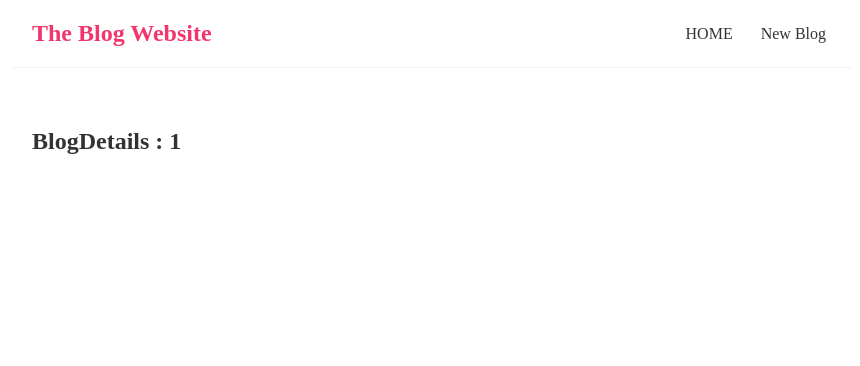
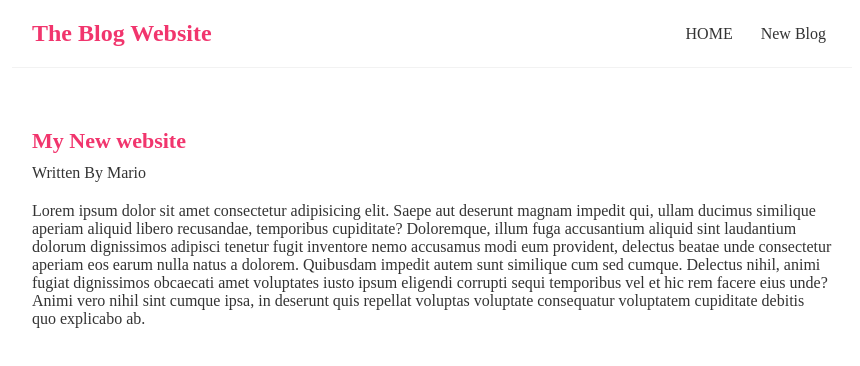
Before and after one commit to mtbtaiyyab/react-learning, a React (Create React App) app: page /blog/1 in a window 1280 px wide. Shown: the top 366 px of the page, without its empty margins (208-1068 px from the left). Built offline with nearby package versions, Linux system fonts and the light colour scheme; data requests are answered from the project's data file.

Commit message:
Populating data in Blog Details

```diff
--- a/data/db.json
+++ b/data/db.json
@@ -2,19 +2,19 @@
     "blogs": [
         {
             "title": "My New website",
-            "body": "loremipsum",
+            "body": "Lorem ipsum dolor sit amet consectetur adipisicing elit. Saepe aut deserunt magnam impedit qui, ullam ducimus similique aperiam aliquid libero recusandae, temporibus cupiditate? Doloremque, illum fuga accusantium aliquid sint laudantium dolorum dignissimos adipisci tenetur fugit inventore nemo accusamus modi eum provident, delectus beatae unde consectetur aperiam eos earum nulla natus a dolorem. Quibusdam impedit autem sunt similique cum sed cumque. Delectus nihil, animi fugiat dignissimos obcaecati amet voluptates iusto ipsum eligendi corrupti sequi temporibus vel et hic rem facere eius unde? Animi vero nihil sint cumque ipsa, in deserunt quis repellat voluptas voluptate consequatur voluptatem cupiditate debitis quo explicabo ab.",
             "author": "Mario",
             "id": 1
         },
         {
             "title": "Welcome Website",
-            "body": "loremipsum",
+            "body": "Lorem ipsum dolor sit amet consectetur adipisicing elit. Saepe aut deserunt magnam impedit qui, ullam ducimus similique aperiam aliquid libero recusandae, temporibus cupiditate? Doloremque, illum fuga accusantium aliquid sint laudantium dolorum dignissimos adipisci tenetur fugit inventore nemo accusamus modi eum provident, delectus beatae unde consectetur aperiam eos earum nulla natus a dolorem. Quibusdam impedit autem sunt similique cum sed cumque. Delectus nihil, animi fugiat dignissimos obcaecati amet voluptates iusto ipsum eligendi corrupti sequi temporibus vel et hic rem facere eius unde? Animi vero nihil sint cumque ipsa, in deserunt quis repellat voluptas voluptate consequatur voluptatem cupiditate debitis quo explicabo ab.",
             "author": "Dino",
             "id": 2
         },
         {
             "title": "Web Dev Server",
-            "body": "loremipsum",
+            "body": "Lorem ipsum dolor sit amet consectetur adipisicing elit. Voluptas hic fugiat deleniti voluptate corrupti, laboriosam doloribus dicta officia sed, ex enim quia dolor similique esse! Dolore, laboriosam illo necessitatibus eligendi, quaerat exercitationem facere dolor, hic placeat excepturi laborum atque optio consectetur! Sapiente provident quos eum voluptatem dolores! Dolorum, illum fugiat.",
             "author": "Mario",
             "id": 3
         }
--- a/src/BlogDetails.js
+++ b/src/BlogDetails.js
@@ -1,12 +1,22 @@
 import { useParams } from "react-router-dom/cjs/react-router-dom";
+import useFetch from "./useFetch";
 
 const BlogDetails = () => {
-    const {id} = useParams();
+    const { id } = useParams();
+    const { data: blog, error, isPending } = useFetch('http://localhost:8000/blogs/' + id);
     return (
         <div className="blog-details">
-            <h2>BlogDetails : {id}</h2>
+            {isPending && <div>Loading...</div>}
+            {error && <div>{error}</div>}
+            {blog && (
+                <article>
+                    <h2>{blog.title}</h2>
+                    <p>Written By {blog.author}</p>
+                    <div>{blog.body}</div>
+                </article>
+            )}
         </div>
-     );
+    );
 }
 
 export default BlogDetails;
--- a/src/index.css
+++ b/src/index.css
@@ -63,3 +63,12 @@
 .blog-preview a{
   text-decoration: none;
 }
+
+.blog-details h2{
+  font-size: 22px;
+  margin-bottom: 10px;
+  color:#f1356d;
+}
+.blog-details div{
+ margin: 20px 0;
+}
```
Also changed, not shown: src/useFetch.js (line endings or trailing spaces).
